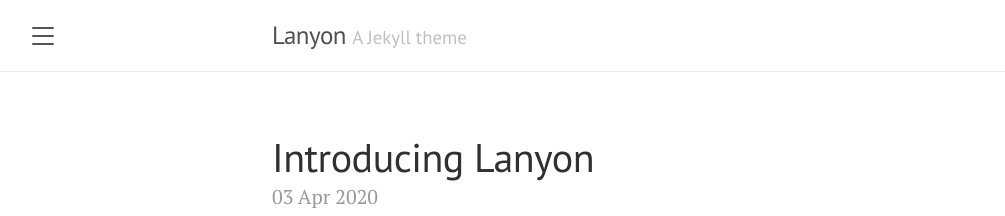
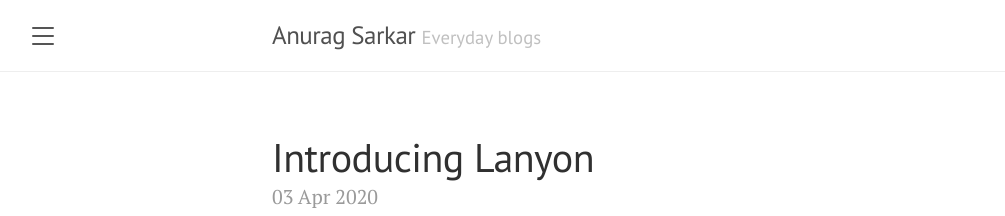
Before and after one commit to anuragsarkar97/anuragsarkar97.github.io, a Jekyll site: the page built from index.html, in a window 1280 px wide and 900 px high. Shown: the top 216 px of the window, without its empty margins (8-1013 px from the left). Built offline with Jekyll 4.4.1, drawn with Linux system fonts in a browser that asks for light colours; the list of posts is cut into pages by our own code.

Commit message:
updated jekyll template

```diff
--- a/_config.yml
+++ b/_config.yml
@@ -1,10 +1,10 @@
 # Setup
-title:               Lanyon
-tagline:             'A Jekyll theme'
-description:         'A reserved <a href="https://jekyllrb.com" target="_blank">Jekyll</a> theme that places the utmost gravity on content with a hidden drawer. Made by <a href="https://twitter.com/mdo" target="_blank">@mdo</a>.'
+title:               Anurag Sarkar
+tagline:             'Everyday blogs'
+description:         'I write when I feel it is important to share something'
 url:                 https://anuragsarkar97.github.io
 baseurl:             ''
-paginate:            5
+paginate:            3
 permalink:           pretty
 
 # About/contact
```
